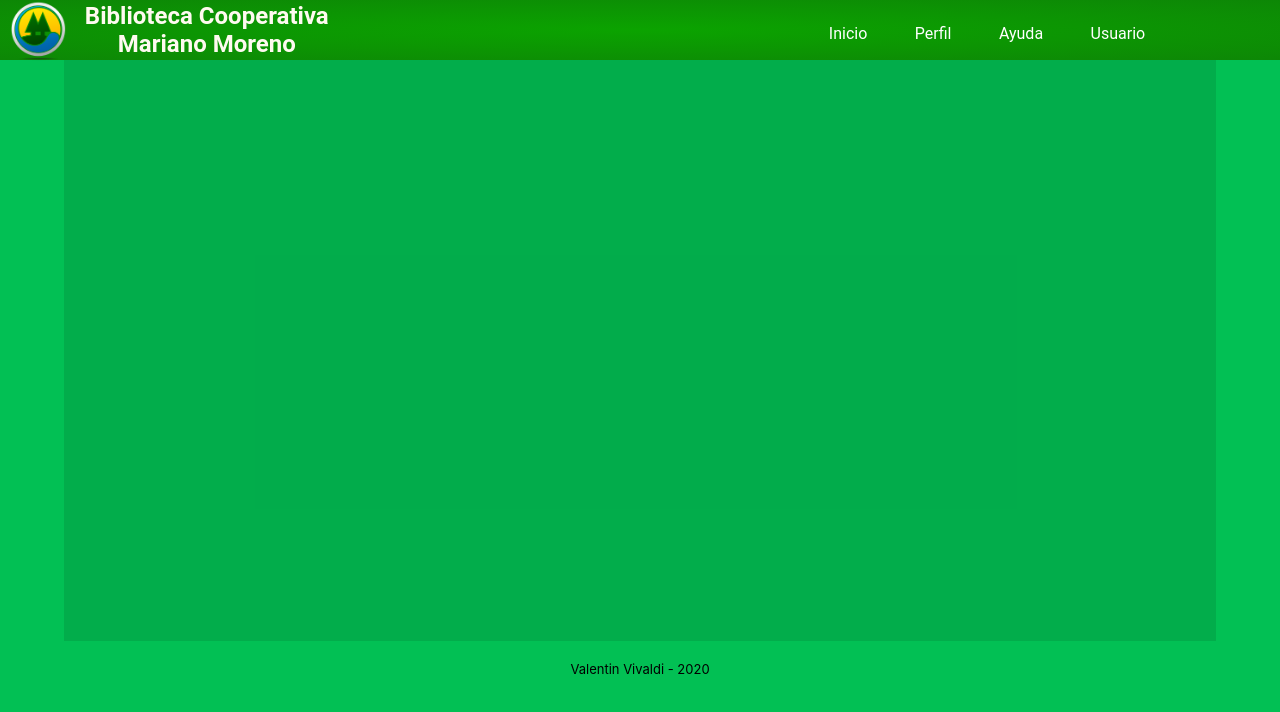
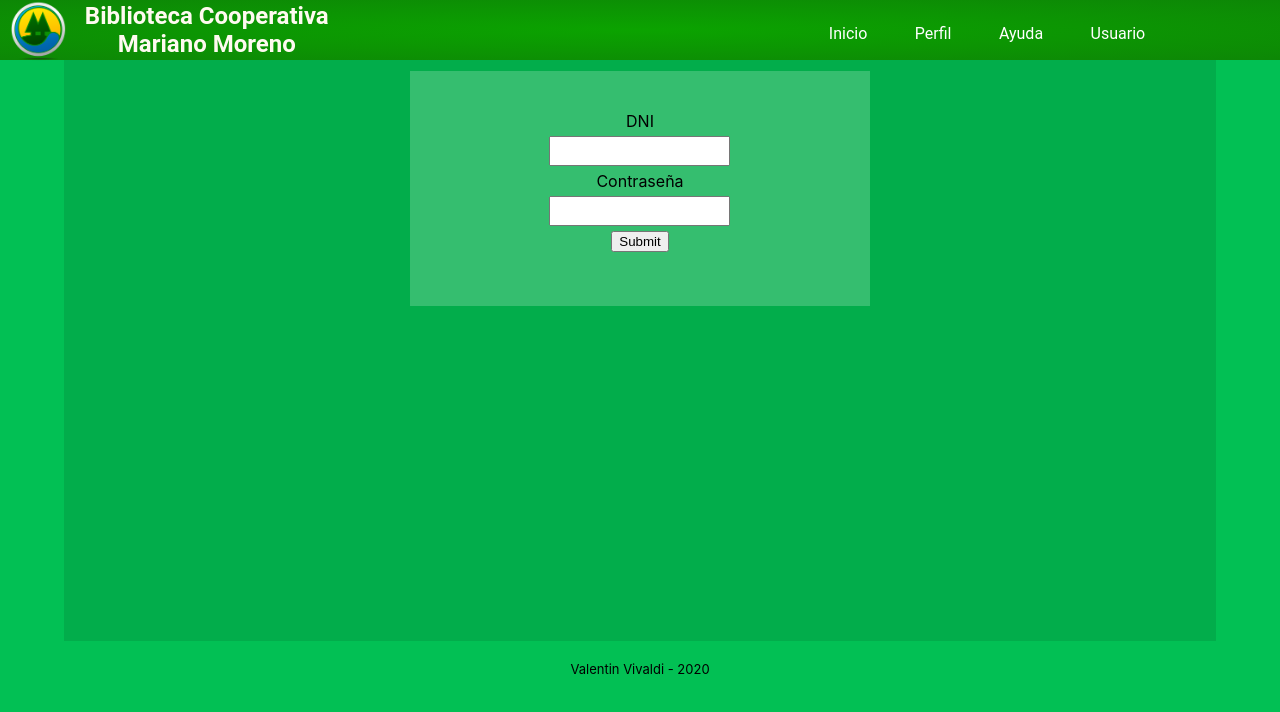
Before and after one commit to valenvivaldi/bibliotec, a React (Create React App) app in the folder appreact/: page /login in a window 1280 px wide. Shown: the top 712 px of the page. Built offline with nearby package versions, Linux system fonts and the light colour scheme.

Commit message:
componentes login register

```diff
--- a/appreact/package.json
+++ b/appreact/package.json
@@ -10,7 +10,8 @@
     "react": "^16.13.1",
     "react-dom": "^16.13.1",
     "react-router-dom": "^5.2.0",
-    "react-scripts": "3.4.1"
+    "react-scripts": "3.4.1",
+    "redux": "^4.0.5"
   },
   "scripts": {
     "start": "react-scripts start",
--- a/appreact/src/App.js
+++ b/appreact/src/App.js
@@ -11,11 +11,9 @@ function App() {
   return (
     <div className="App">
       <Header />
-      <div className="center">
-        <div className="content">
-        <Router />
-        </div>
-      </div>
+
+      <Router />
+
       <Footer />
     </div>
   );
--- a/appreact/src/assets/css/App.css
+++ b/appreact/src/assets/css/App.css
@@ -160,6 +160,31 @@ body {
   border-width: 1px;
   height: 150px;
 }
+.formLogin {
+  width: 40%;
+  margin: auto;
+  margin-top: 10px;
+  padding-top: 3%;
+  height: 200px;
+  background: rgba(255, 255, 255, 0.2);
+}
+
+.inputLogin {
+  height: 26px;
+  padding: 0px;
+  display: block;
+  margin: auto;
+ margin-top: 5px;
+}
+
+.labelLogin {
+  display: block;
+  margin-top: 5px;
+}
+.submitLogin{
+  margin-top: 5px;
+}
+
 
 .inputExcelFile {
   /* background-color: blue; */
@@ -192,7 +217,7 @@ body {
   display: block;
   margin-top: 5px;
 }
-.booktitle{
+.booktitle {
   font-weight: bold;
 }
 .bookpublisher {
--- /dev/null
+++ b/appreact/src/components/Login.js
@@ -0,0 +1,27 @@
+import React, { Component } from "react";
+import axios from "axios";
+import Global from "../Global";
+class Login extends Component {
+  state = {};
+
+  render() {
+    return (
+      <React.Fragment>
+        <form className="formLogin">
+          <form-group></form-group>
+          <label htmlFor="dni" className="labelLogin">
+            DNI
+          </label>
+          <input type="text" name="dni" className="inputLogin"></input>
+          <label htmlFor="password" className="labelLogin">
+            Contraseña
+          </label>
+          <input type="password" name="password" className="inputLogin"></input>
+          <input type="submit" className='submitLogin'></input>
+        </form>
+        {this.state.message && <p className="pmessage">{this.state.message}</p>}
+      </React.Fragment>
+    );
+  }
+}
+export default Login;
--- /dev/null
+++ b/appreact/src/components/Register.js
@@ -0,0 +1,31 @@
+import React, { Component } from "react";
+import axios from "axios";
+import Global from "../Global";
+class Register extends Component {
+  state={
+
+  }
+  render() {
+    return (
+      <React.Fragment>
+        <form className="formLogin">
+          <label htmlFor="dni" className="labelLogin">
+            DNI
+          </label>
+          <input type="text" name="dni" className="inputLogin"></input>
+          <label htmlFor="password" className="labelLogin">
+            Contraseña
+          </label>
+          <input type="text" name="password" className="inputLogin"></input>
+          <label htmlFor="password2" className="labelLogin">
+            Confirmar contraseña
+          </label>
+          <input type="text" name="password2" className="inputLogin"></input>
+          <input type="submit" className="submitLogin"></input>
+        </form>
+        {this.state.message && <p className="pmessage">{this.state.message}</p>}
+      </React.Fragment>
+    );
+  }
+}
+export default Register;
--- a/appreact/src/components/Router.js
+++ b/appreact/src/components/Router.js
@@ -2,17 +2,25 @@ import React, { Component } from "react";
 import { BrowserRouter, Route, Switch } from "react-router-dom";
 import BookDisplay from "./BooksDisplay";
 import UploadExcel from './UploadExcel';
+import Login from "./Login";
+import Register from "./Register";
 
 class Router extends Component {
   render() {
     return (
       //rutas y paginas
+      <div className="center">
+        <div className="content">
           <BrowserRouter>
             <Switch>
               <Route exact path="/" component={BookDisplay} />
               <Route path="/uploadExcel" component={UploadExcel} />
+              <Route path="/login" component={Login} />
+              <Route path="/register" component={Register} />
             </Switch>
           </BrowserRouter>
+        </div>
+      </div>
     );
   }
 }
```
Also changed, not shown: 1 other file (tests, documents, lock files or other folders). Lines whose indentation alone changed are shown as unchanged.
